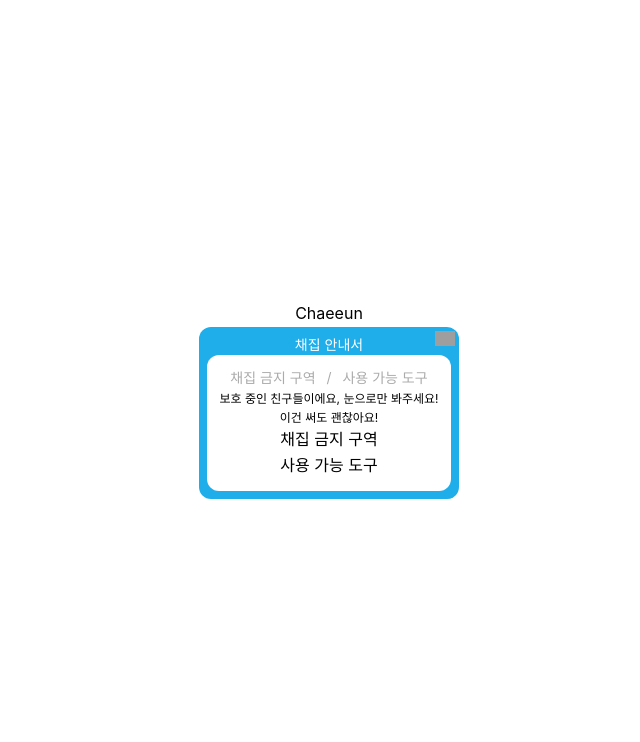
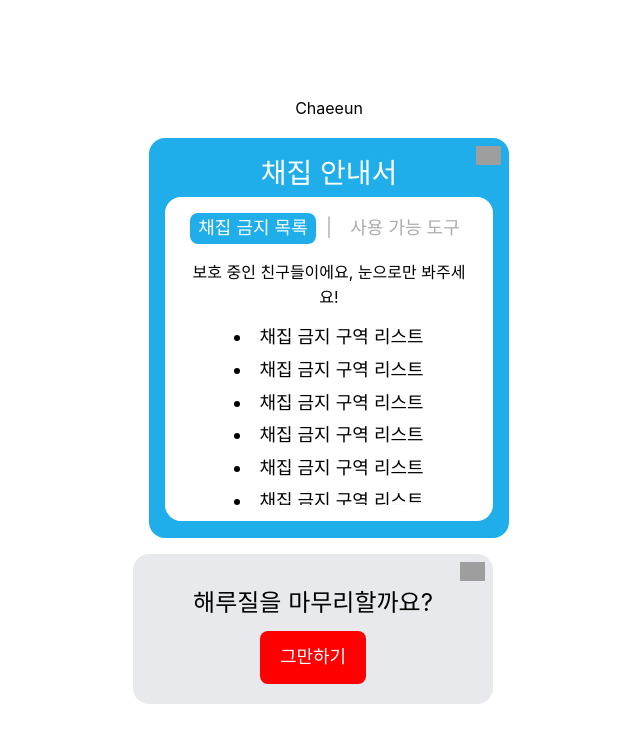
Before and after one commit to MindySo/HaeruHand_405, a React (Vite) app in the folder frontend/: page /chaeeun in a window 1280 px wide. Shown: the top 742 px of the page, without its empty margins (311-951 px from the left). Built offline with nearby package versions, Linux system fonts and the light colour scheme; grey boxes are pictures that could not be loaded; a web font is replaced by a local one.

Commit message:
feat: InfoModal.tsx 수정, StopModal.tsx 추가(S13P11A405-55)

```diff
--- a/frontend/src/components/molecules/InfoModal/InfoModal.tsx
+++ b/frontend/src/components/molecules/InfoModal/InfoModal.tsx
@@ -1,17 +1,34 @@
+import { useState, type FC } from 'react';
 import theme from '../../../theme';
 import { Text } from '../../atoms';
-import closeButtonImg from './closeButton.png';
+import closeButtonImg from './closeButtonLightGray.png';
 
-export const InfoModal = () => {
+// 모달 닫기 버튼 props
+interface InfoModalProps {
+  onClose: () => void;
+}
+
+export const InfoModal: FC<InfoModalProps> = ({ onClose }) => {
+  // 토글(기본값: 채집 금지 구역) 버튼 상태 관리
+  // 채집 금지 구역(prohibitedArea) || 사용 가능 도구(availableTools)
+  const [toggle, setToggle] = useState('prohibitedItems');
+
+  // 반환 값: 모달 창
   return (
     <div
       className="modalWindow"
       style={{
+        margin: theme.spacing.lg,
         backgroundColor: theme.colors.main,
-        borderRadius: theme.borderRadius.lg,
-        padding: theme.spacing.sm,
-        paddingTop: theme.spacing.sm,
+        borderRadius: theme.borderRadius.xl,
+        paddingTop: theme.spacing.lg,
+        paddingBottom: 0,
         position: 'relative', // 닫기 버튼 배치를 위한 설정
+
+        // 모달 창 크기(고정)
+        width: 360,
+        height: 400,
+        boxSizing: 'border-box', // padding을 포함한 크기 계산
       }}
     >
       {/* 1. 모달 창 헤더 */}
@@ -23,24 +40,45 @@ export const InfoModal = () => {
           justifyContent: 'center',
         }}
       >
-        <Text style={{ color: theme.colors.white, fontSize: theme.typography.fontSize.sm }}>
+        <Text
+          style={{
+            color: theme.colors.white,
+            fontSize: theme.typography.fontSize.xxxl,
+            marginBottom: theme.spacing.xs,
+          }}
+        >
           채집 안내서
         </Text>
       </header>
-      {/* 1-2. 닫기 버튼 -> 우 상단에 고정(일단 임시로 png 넣어두었습니다) */}
+      {/* 1-2. 닫기 버튼 -> 우 상단에 고정(일단 임시로 png 넣어두었습니다)
+          개인 노션 참고해서 닫기 로직 만들기!! */}
       <div
         className="closeModal"
         style={{
-          color: theme.colors.lightGray, // svg인 경우에 색상 변경 가능이라 추후 변경 예정
+          cursor: 'pointer',
+          // 버튼 위치 조절
           position: 'absolute',
-          top: theme.spacing.xs,
-          right: theme.spacing.xs,
-          // png 크기 조절
-          width: 20,
-          height: 20,
+          top: theme.spacing.sm,
+          right: theme.spacing.sm,
+          // 버튼 크기 조절
+          width: 25,
+          height: 25,
         }}
+        onClick={onClose}
+        // 키보드 접근성
+        tabIndex={0} // Tab키로 버튼에 도달 가능
+        // 스크린리더 사용자
+        role="button"
+        aria-label="닫기"
       >
-        <img src={closeButtonImg} alt="close" style={{ cursor: 'pointer', display: 'block' }} />
+        <img
+          src={closeButtonImg}
+          alt="close"
+          style={{
+            // inline 요소인 img 태그를 block 레벨 요소로 변경 -> 레이아웃 및 여백 정리 목적
+            display: 'block',
+          }}
+        />
       </div>
 
       {/* 2. 모달 창 내부 (헤더 아래) 박스 */}
@@ -48,8 +86,16 @@ export const InfoModal = () => {
         className="boxInWindow"
         style={{
           backgroundColor: theme.colors.white,
-          borderRadius: theme.borderRadius.lg,
-          padding: theme.spacing.md,
+          borderRadius: theme.borderRadius.xl,
+          padding: theme.spacing.lg,
+
+          // 내부 박스 크기
+          margin: `0px ${theme.spacing.lg}`,
+          height: 324,
+
+          // 리스트 스크롤바를 위한 설정(높이 고정)
+          display: 'flex',
+          flexDirection: 'column',
         }}
       >
         {/* 2-1. 토글 버튼 -> state 사용 */}
@@ -58,28 +104,89 @@ export const InfoModal = () => {
           style={{
             display: 'flex',
             justifyContent: 'space-evenly',
-            fontSize: theme.typography.fontSize.sm,
+            fontSize: theme.typography.fontSize.lg,
             color: theme.colors.gray,
+            marginBottom: theme.spacing.sm,
+
+            // 리스트 스크롤바를 위한 설정(높이 고정)
+            flex: '0 0 auto',
           }}
         >
           {/* 채집 금지 구역 || 사용 가능 도구 */}
-          <div>채집 금지 구역</div>
-          <span>/</span>
-          <div>사용 가능 도구</div>
+          <div
+            onClick={() => setToggle('prohibitedItems')}
+            style={{
+              cursor: 'pointer',
+              color: toggle === 'prohibitedItems' ? theme.colors.white : theme.colors.gray,
+              backgroundColor:
+                toggle === 'prohibitedItems' ? theme.colors.main : theme.colors.white,
+              borderRadius: toggle === 'prohibitedItems' ? theme.borderRadius.md : 'none',
+              padding: `1px ${theme.spacing.sm}`,
+            }}
+          >
+            채집 금지 목록
+          </div>
+          <span style={{ margin: 1 }}>|</span>
+          <div
+            onClick={() => setToggle('availableTools')}
+            style={{
+              cursor: 'pointer',
+              color: toggle === 'availableTools' ? theme.colors.white : theme.colors.gray,
+              backgroundColor: toggle === 'availableTools' ? theme.colors.main : theme.colors.white,
+              borderRadius: toggle === 'availableTools' ? theme.borderRadius.md : 'none',
+              padding: `1px ${theme.spacing.sm}`,
+            }}
+          >
+            사용 가능 도구
+          </div>
         </div>
 
         {/* 2-2. 소제목(내용) */}
-        <div className="smallTitle" style={{ fontSize: theme.typography.fontSize.xs }}>
+        <div
+          className="smallTitle"
+          style={{
+            fontSize: theme.typography.fontSize.md,
+            padding: theme.spacing.sm, // 리스트 스크롤바를 위한 설정(높이 고정)
+            flex: '0 0 auto',
+          }}
+        >
           {/* 채집 금지 구역 || 사용 가능 도구 */}
-          <div>보호 중인 친구들이에요, 눈으로만 봐주세요!</div>
-          <div>이건 써도 괜찮아요!</div>
+          {toggle === 'prohibitedItems' ? (
+            <div>보호 중인 친구들이에요, 눈으로만 봐주세요!</div>
+          ) : (
+            <div>이건 써도 괜찮아요!</div>
+          )}
         </div>
 
         {/* 2-3. 목록 */}
-        <div className="list">
+        <div
+          className="list"
+          // 임시 스타일링
+          style={{
+            fontSize: theme.typography.fontSize.lg,
+            marginTop: theme.spacing.xs,
+            // 내부 콘텐츠가 크기를 넘으면 스크롤바 표시(높이 설정을 해주어야 가능!)
+            flexGrow: 1, // 내부 박스의 남은 공간 모두 차지
+            overflowY: 'auto',
+          }}
+        >
           {/* 채집 금지 구역 || 사용 가능 도구 */}
-          <div>채집 금지 구역</div>
-          <div>사용 가능 도구</div>
+          {toggle === 'prohibitedItems' ? (
+            <div>
+              <li>채집 금지 구역 리스트</li>
+              <li>채집 금지 구역 리스트</li>
+              <li>채집 금지 구역 리스트</li>
+              <li>채집 금지 구역 리스트</li>
+              <li>채집 금지 구역 리스트</li>
+              <li>채집 금지 구역 리스트</li>
+              <li>채집 금지 구역 리스트</li>
+              <li>채집 금지 구역 리스트</li>
+              <li>채집 금지 구역 리스트</li>
+              <li>채집 금지 구역 리스트</li>
+            </div>
+          ) : (
+            <div>사용 가능 도구 리스트</div>
+          )}
         </div>
       </div>
     </div>
--- /dev/null
+++ b/frontend/src/components/molecules/InfoModal/StopModal.tsx
@@ -0,0 +1,62 @@
+import type { FC } from 'react';
+import theme from '../../../theme';
+import { Button, Text } from '../../atoms';
+import closeButtonImg from './closeButtonGray.png';
+
+// 모달 닫기 버튼 props
+interface InfoModalProps {
+  onClose: () => void;
+}
+
+export const StopModal: FC<InfoModalProps> = ({ onClose }) => {
+  return (
+    <div
+      className="modalWindow"
+      style={{
+        // 닫기 버튼을 위해 relative로 했지만, 이로 인해 Chaeeun.tsx 페이지에서 해당 모달이 좌측 정렬됨
+        // 어차피 두 모달을 동시에 띄우지는 않을테니, 큰 상관은 없을 듯
+        // 필요하다면 두 모달의 최상위 모달 modalWindow에 부모 모달을 하나 더 만들어 중앙 정렬 flex 박스로 만들기!
+        position: 'relative',
+
+        backgroundColor: theme.colors.lightGray, // 안보여서 임시로 색 설정 -> 추후 white로 변경 예정
+        borderRadius: theme.borderRadius.xl,
+        padding: theme.spacing.xl,
+        // 모달 창 크기(고정)
+        width: 360,
+        height: 150,
+      }}
+    >
+      {/*
+        1. 닫기 버튼
+        => 상위 컴포넌트에 열고 닫는 state 만들어줘야 함! (개인 노션 참고해서 로직 만들기)
+      */}
+      <div
+        className="closeModal"
+        style={{
+          cursor: 'pointer',
+          // 버튼 위치 조절
+          position: 'absolute',
+          top: theme.spacing.sm,
+          right: theme.spacing.sm,
+          // 버튼 크기 조절
+          width: 25,
+          height: 25,
+        }}
+        onClick={onClose}
+      >
+        <img src={closeButtonImg} alt="close" style={{ display: 'block' }} />
+      </div>
+
+      {/* 2. 안내 문구 */}
+      <Text className="stopGuide" style={{ margin: theme.spacing.md }} align="center" size="xxl">
+        해루질을 마무리할까요?
+      </Text>
+
+      {/* 3. 그만하기 버튼 */}
+      <Button className="stopButton" variant="error" size="large">
+        {/* 버튼에 스타일을 줄 수가 없어 가로로 창을 채운 버튼 만들기 불가 */}
+        그만하기
+      </Button>
+    </div>
+  );
+};
--- a/frontend/src/pages/Chaeeun.tsx
+++ b/frontend/src/pages/Chaeeun.tsx
@@ -1,10 +1,13 @@
 import { InfoModal } from '../components/molecules/InfoModal/InfoModal';
+import { StopModal } from '../components/molecules/InfoModal/StopModal';
 
 const Chaeeun = () => {
   return (
     <div>
       <div>Chaeeun</div>
+      {/* 상위 컴포넌트에 모달 창을 열고 닫는 state를 만들어줘야 아래 밑줄 안 생김 */}
       <InfoModal />
+      <StopModal />
     </div>
   );
 };
```
